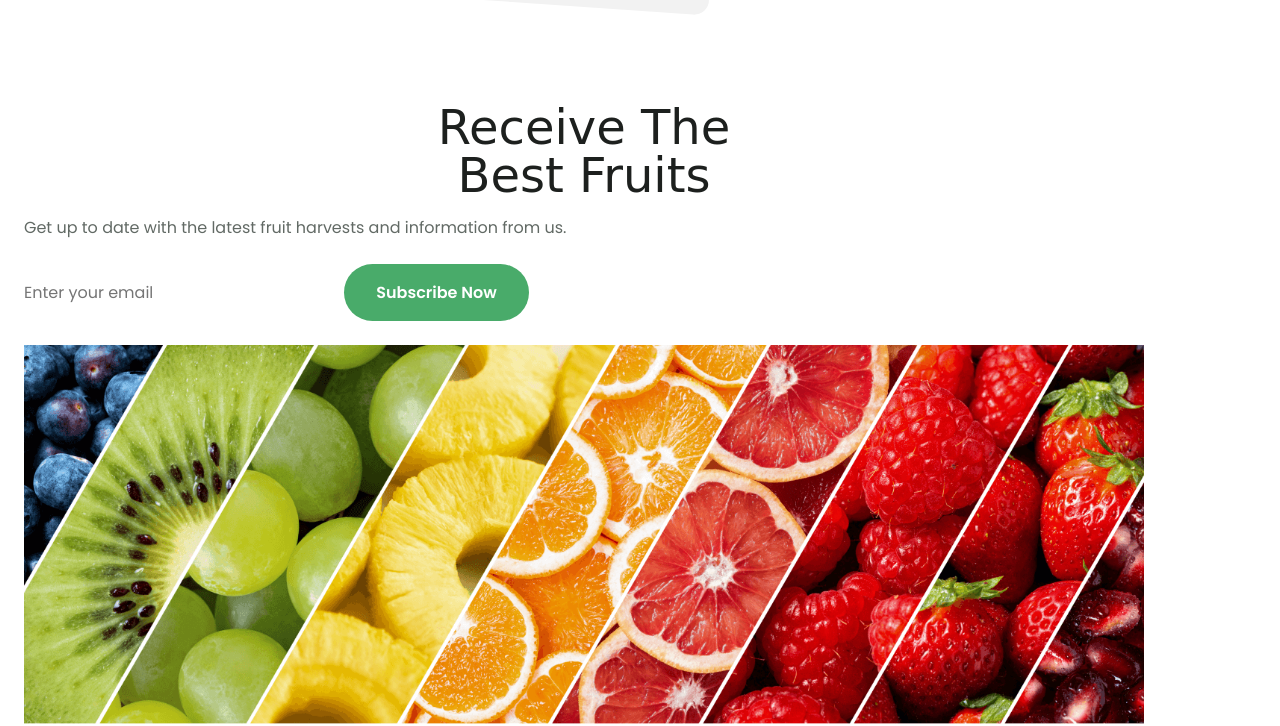
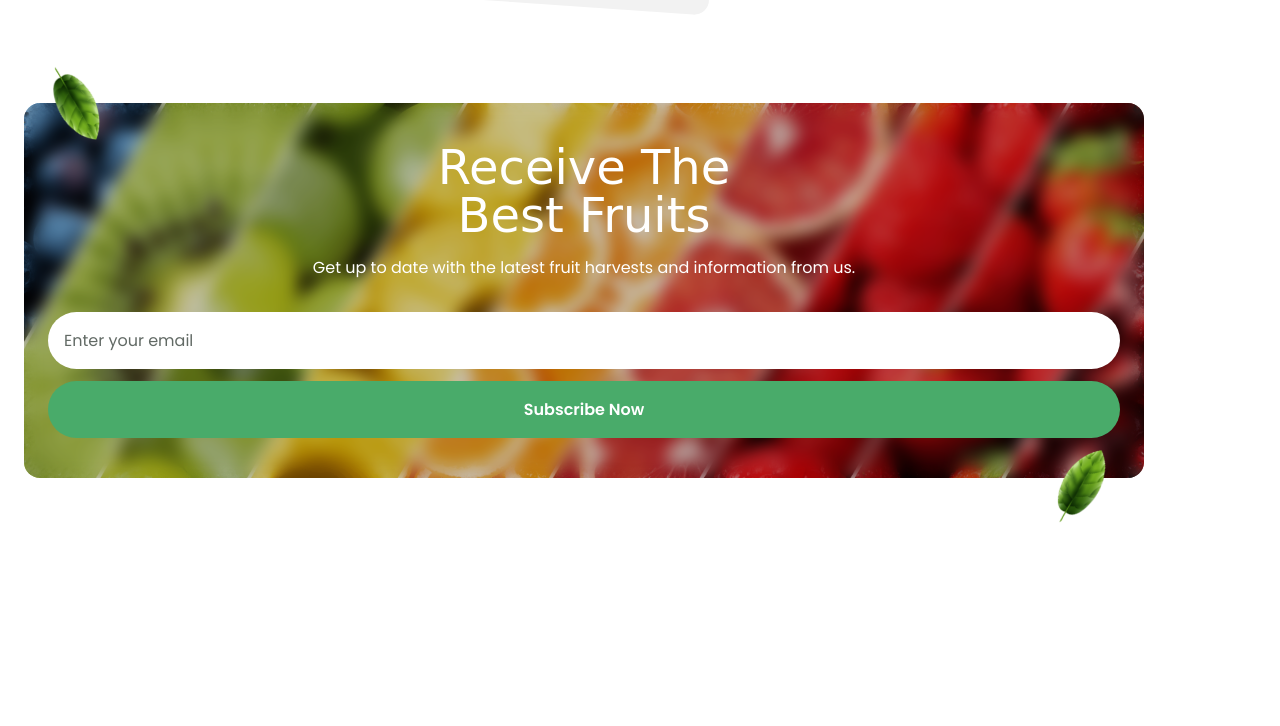
Before and after one commit to msuryaditriputraR/Landing-Page, a plain HTML site: page Fruit/index.html in a window 1280 px wide. Shown: the part 4617-5343 px from the top of the page. After the commit the page ends 5175 px from the top, so only its background shows below. Drawn offline with nearby package versions, Linux system fonts and the light colour scheme; a web font is replaced by a local one.

Commit message:
add: join style

```diff
--- a/Fruit/assets/css/styles.css
+++ b/Fruit/assets/css/styles.css
@@ -486,10 +486,89 @@ img {
   transform: translateY(-.3rem);
 }
 
+/*=============== JOIN ===============*/
+.join__container {
+  position: relative;
+  padding-bottom: 4rem;
+}
 
+.join__content {
+  position: relative;
+  padding: 2.5rem 1.5rem;
+  row-gap: 2rem;
+  border-radius: 1rem;
+  overflow: hidden;
+}
 
-/*=============== JOIN ===============*/
+.join__content::after {
+  content: '';
+  width: 100%;
+  height: 100%;
+  position: absolute;
+  background-color: hsla(0, 0%, 0%, .2);
+  top: 0;
+  left: 0;
+  backdrop-filter: blur(8px);
+}
 
+.join__bg {
+  position: absolute;
+  width: 100%;
+  height: 100%;
+  object-fit: cover;
+  object-position: left;
+}
+
+.join__data,
+.join__form {
+  z-index: 5;
+}
+
+.join__data .section__title,
+.join__description {
+  color: var(--white-color);
+  text-align: center;
+}
+
+.join__form {
+  display: grid;
+  row-gap: .75rem;
+}
+
+.join__input {
+  width: 100%;
+  padding: 1rem;
+  border-radius: 4rem;
+  background-color: var(--body-color);
+  color: var(--title-color);
+  transition: background-color .4s;
+}
+
+.join__input::placeholder {
+  color: var(--text-color);
+}
+
+.join__button {
+  cursor: pointer;
+}
+
+.join__leaf-1,
+.join__leaf-2 {
+  position: absolute;
+  width: 80px;
+}
+
+.join__leaf-1 {
+  top: -2.5rem;
+  left: .75rem;
+  rotate: 135deg;
+}
+
+.join__leaf-2 {
+  right: 1.5rem;
+  bottom: 1rem;
+  rotate: 15deg;
+}
 
 /*=============== FOOTER ===============*/
 
```
